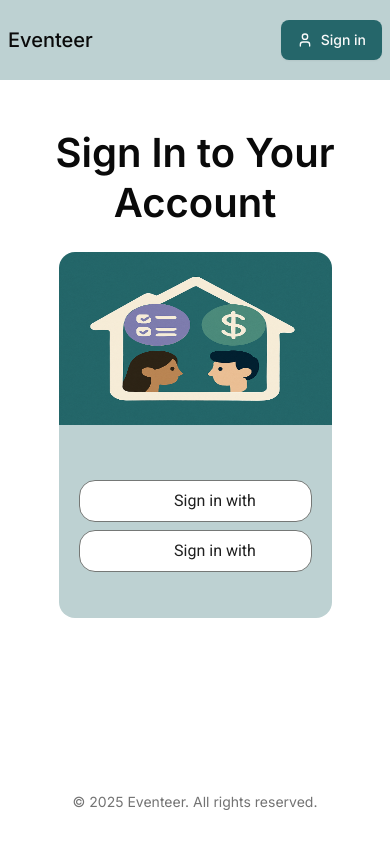
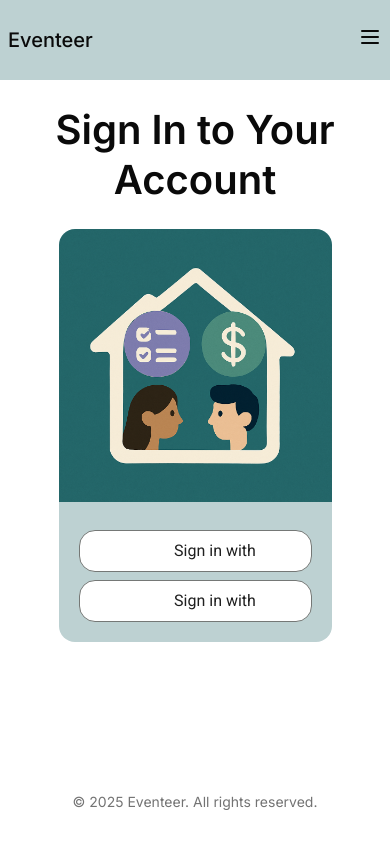
Before and after one commit to kezniklm/Eventeer, a Next.js app: page /login in a window 390 px wide. Built offline with nearby package versions, Linux system fonts and the light colour scheme; no server answers; what drizzle-zod would draw is missing.

Commit message:
Fe fixes+updates (#30)
* Rooms - show description

* Rooms - show description 2

* Prefer using `??` instead of `||`

* Responsive Login picture

* Hamburger menu

---------

Co-authored-by: Martina O <martina22ondrejickova@gmail.com>
Co-authored-by: Martin Procházka <pro.nitram@gmail.com>

```diff
--- a/package.json
+++ b/package.json
@@ -21,6 +21,7 @@
     "@libsql/client": "^0.15.4",
     "@radix-ui/react-alert-dialog": "^1.1.11",
     "@radix-ui/react-checkbox": "^1.3.1",
+    "@radix-ui/react-collapsible": "^1.1.10",
     "@radix-ui/react-dialog": "^1.1.12",
     "@radix-ui/react-label": "^2.1.4",
     "@radix-ui/react-popover": "^1.1.13",
--- a/src/app/login/page.tsx
+++ b/src/app/login/page.tsx
@@ -24,7 +24,7 @@ const LoginPage = async (props: { searchParams: Promise<{ callbackUrl?: string;
       <PageHeading>Sign In to Your Account</PageHeading>
 
       <div className="flex h-[100vh] w-[70vw] flex-col items-center justify-center text-center md:h-[45vw] md:w-[90vw] md:flex-row-reverse xl:h-[25vw] xl:w-[50vw]">
-        <div className="relative h-full w-full md:w-1/2">
+        <div className="relative aspect-square h-full w-full md:w-1/2">
           <Image
             src={PreviewImage}
             alt="Eventeer logo"
--- a/src/components/layout/private-layout.tsx
+++ b/src/components/layout/private-layout.tsx
@@ -36,7 +36,7 @@ export const PrivateLayout = async ({
             <span>Rooms</span>
           </NavigationLink>
         </Button>
-        <div className="flex flex-col space-y-6">
+        <div className="flex w-full flex-col space-y-6">
           <div className="space-x-10">
             <CreateRoomPopup user={user} />
           </div>
--- a/src/components/navigation.tsx
+++ b/src/components/navigation.tsx
@@ -1,16 +1,31 @@
-import { NavigationLink } from "./navigation-link";
+"use client";
+import { Menu, X } from "lucide-react";
+import { useState } from "react";
+
+import { NavigationLink } from "@/components/navigation-link";
+import { Collapsible, CollapsibleContent, CollapsibleTrigger } from "@/components/ui/collapsible";
 
 type NavigationProps = React.PropsWithChildren;
 
-export const Navigation = ({ children }: NavigationProps) => (
+export const Navigation = ({ children }: NavigationProps) => {
+  const [open, setOpen] = useState(false);
+
+  return (
     <nav className="navbar sticky top-0 z-50 bg-white">
       <div className="mx-auto px-2 py-2 sm:max-w-4/5 sm:px-4">
         <div className="relative flex h-16 items-center justify-between">
           <NavigationLink href="/" className="text-xl font-medium">
             Eventeer
           </NavigationLink>
-        <div className="ml-8 flex gap-x-2 sm:gap-x-4">{children}</div>
+          <Collapsible className="md:hidden" open={open} onOpenChange={(open) => setOpen(open)}>
+            <CollapsibleTrigger>{open ? <X /> : <Menu />}</CollapsibleTrigger>
+            <CollapsibleContent className="fixed inset-0 top-20 h-[calc(100dvh-80px)] w-screen">
+              <div className="flex h-full flex-col gap-2.5 bg-[#bdd1d2] p-8">{children}</div>
+            </CollapsibleContent>
+          </Collapsible>
+          <div className="ml-8 hidden gap-x-2 sm:gap-x-4 md:flex">{children}</div>
         </div>
       </div>
     </nav>
   );
+};
--- a/src/components/room/create-room-popup.tsx
+++ b/src/components/room/create-room-popup.tsx
@@ -22,7 +22,9 @@ export const CreateRoomPopup = ({ user }: CreateRoomFormProps) => {
   return (
     <Dialog open={open} onOpenChange={(open) => setOpen(open)}>
       <DialogTrigger asChild>
-        <Button onClick={() => setOpen(true)}>Create room</Button>
+        <Button onClick={() => setOpen(true)} className="w-full">
+          Create room
+        </Button>
       </DialogTrigger>
       <DialogContent className="bg-secondary max-h h-fit overflow-auto">
         <DialogHeader>
--- a/src/components/rooms/room-card.tsx
+++ b/src/components/rooms/room-card.tsx
@@ -15,7 +15,7 @@ import {
 } from "@/components/ui/alert-dialog";
 import { Badge } from "@/components/ui/badge";
 import { Button } from "@/components/ui/button";
-import { Card, CardContent, CardHeader, CardTitle } from "@/components/ui/card";
+import { Card, CardContent, CardDescription, CardHeader, CardTitle } from "@/components/ui/card";
 import { type Result } from "@/result";
 
 import { InviteUserForm } from "./user-invite";
@@ -23,6 +23,7 @@ import { InviteUserForm } from "./user-invite";
 type RoomCardProps = {
   id: number;
   title: string;
+  description: string;
   linkName?: string;
   badges: string[];
   handleLeave?: () => void;
@@ -33,6 +34,7 @@ type RoomCardProps = {
 
 export const RoomCard = ({
   title,
+  description,
   linkName,
   badges,
   handleLeave,
@@ -85,6 +87,7 @@ export const RoomCard = ({
           )}
         </div>
       </CardTitle>
+      <CardDescription>{description}</CardDescription>
     </CardHeader>
     <CardContent className="flex flex-wrap items-center gap-2">
       {badges.map((badge, index) => (
--- a/src/components/rooms/rooms-invitation-card-wrapper.tsx
+++ b/src/components/rooms/rooms-invitation-card-wrapper.tsx
@@ -5,7 +5,7 @@ import { acceptRoomInvitationAction, declineRoomInvitationAction } from "@/serve
 import { RoomCard } from "./room-card";
 
 type Props = {
-  room: { id: number; name: string };
+  room: { id: number; name: string; description: string };
   userId: string;
   badges: string[];
 };
@@ -23,6 +23,7 @@ export const RoomInvitationCardWrapper = ({ room, userId, badges }: Props) => {
     <RoomCard
       id={room.id}
       title={room.name}
+      description={room.description}
       badges={badges}
       handleAccept={handleAccept}
       handleDecline={handleDecline}
--- a/src/components/rooms/user-rooms-card-wrapper.tsx
+++ b/src/components/rooms/user-rooms-card-wrapper.tsx
@@ -6,7 +6,7 @@ import { type Result } from "@/result";
 import { RoomCard } from "./room-card";
 
 type Props = {
-  room: { id: number; name: string; link: string };
+  room: { id: number; name: string; description: string; link: string };
   userId: string;
   badges: string[];
 };
@@ -35,6 +35,7 @@ export const RoomCardWrapper = ({ room, userId, badges }: Props) => {
     <RoomCard
       id={room.id}
       title={room.name}
+      description={room.description}
       linkName={room.link}
       badges={badges}
       handleLeave={handleLeave}
--- /dev/null
+++ b/src/components/ui/collapsible.tsx
@@ -0,0 +1,17 @@
+"use client";
+
+import * as CollapsiblePrimitive from "@radix-ui/react-collapsible";
+
+const Collapsible = ({ ...props }: React.ComponentProps<typeof CollapsiblePrimitive.Root>) => (
+  <CollapsiblePrimitive.Root data-slot="collapsible" {...props} />
+);
+
+const CollapsibleTrigger = ({ ...props }: React.ComponentProps<typeof CollapsiblePrimitive.CollapsibleTrigger>) => (
+  <CollapsiblePrimitive.CollapsibleTrigger data-slot="collapsible-trigger" {...props} />
+);
+
+const CollapsibleContent = ({ ...props }: React.ComponentProps<typeof CollapsiblePrimitive.CollapsibleContent>) => (
+  <CollapsiblePrimitive.CollapsibleContent data-slot="collapsible-content" {...props} />
+);
+
+export { Collapsible, CollapsibleTrigger, CollapsibleContent };
```
Also changed, not shown: 1 other file (tests, documents, lock files or other folders). Lines whose indentation alone changed are shown as unchanged.
